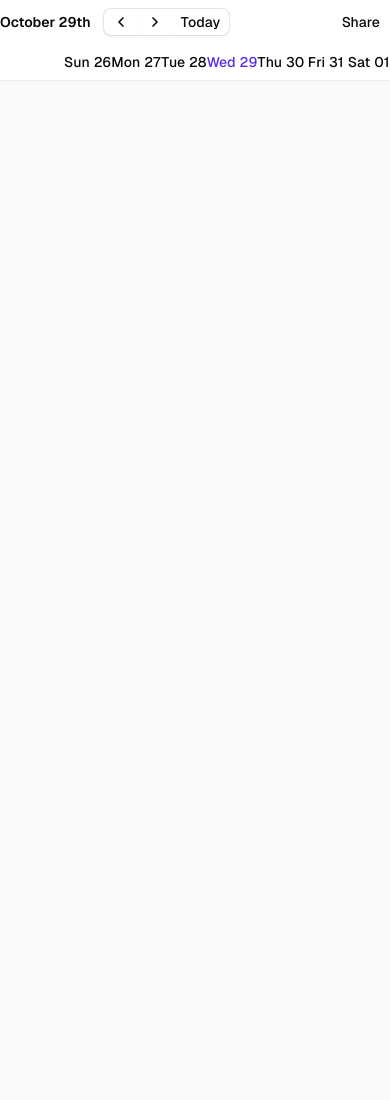
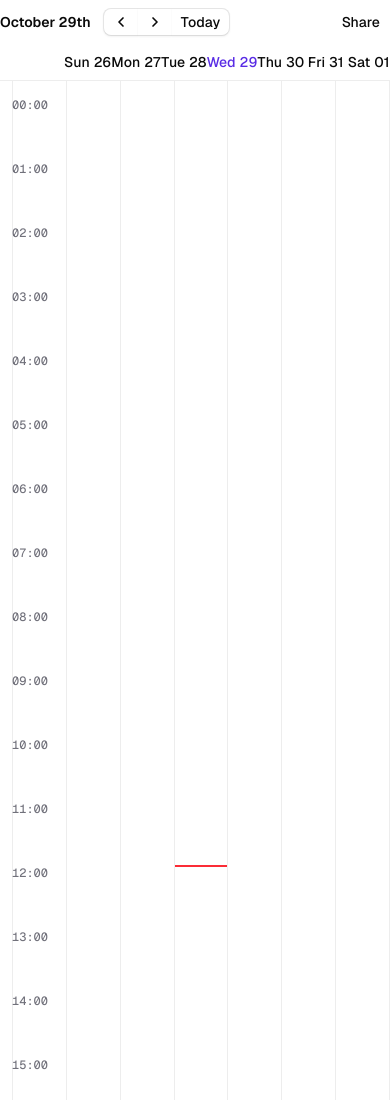
Before and after one commit to oussama-debug/portfoliokit, a Next.js app in the folder apps/web/: page /scheduled in a window 390 px wide. Shown: the top 1100 px of the page. Before the commit the page ends 844 px from the top, so only its background shows below. Built offline with nearby package versions, Linux system fonts and the light colour scheme.

Commit message:
calendar week view

```diff
--- a/apps/web/components/calendar/week/week-days.tsx
+++ b/apps/web/components/calendar/week/week-days.tsx
@@ -6,9 +6,9 @@ import { getWeekDays } from "../../../lib/calendar";
 
 export function WeekDays({ selectedDate }: { selectedDate: Dayjs }) {
   return (
-    <div className="grid py-2 border-b border-gray-faint grid-cols-[auto_1fr_1fr_1fr_1fr_1fr_1fr_1fr] place-items-center">
+    <div className="grid border-b py-2 border-gray-faint grid-cols-[auto_1fr_1fr_1fr_1fr_1fr_1fr_1fr] place-items-center">
       <div className="w-16 border-r border-gray-300">
-        {/** ici je mets les différents calendriers, timezones, etc */}
+        <div className="w-16 border-r border-gray-faint"></div>
       </div>
       {getWeekDays(selectedDate).map(({ currentDate, today }, index) => (
         <div
--- /dev/null
+++ b/apps/web/components/calendar/week/week-hours.tsx
@@ -0,0 +1,17 @@
+"use client";
+
+import { getHours } from "../../../lib/calendar";
+
+export function WeekHours() {
+  return (
+    <div className="lg:w-16 border-r py-4 pl-3 border-gray-faint">
+      {getHours.map((hour, index) => (
+        <div key={index} className="relative w-full h-16">
+          <div className="absolute font-mono font-medium text-xs text-zinc-500">
+            {hour.format("HH:mm")}
+          </div>
+        </div>
+      ))}
+    </div>
+  );
+}
--- /dev/null
+++ b/apps/web/components/calendar/week/week-render.tsx
@@ -0,0 +1,47 @@
+"use client";
+
+import { useEffect, useState } from "react";
+import { dayjs, getHours, getWeekDays } from "../../../lib/calendar";
+import { useCalendarStore } from "../../../lib/stores/calendar";
+import { cn } from "@repo/ui/lib/utils";
+
+export function WeekRender() {
+  const { selectedDate } = useCalendarStore();
+  const [currentTime, setCurrentTime] = useState(dayjs());
+
+  useEffect(() => {
+    const interval = setInterval(() => {
+      setCurrentTime(dayjs());
+    }, 60000);
+    return () => clearInterval(interval);
+  }, []);
+
+  return (
+    <>
+      {getWeekDays(selectedDate).map(({ isCurrentDay, today }, index) => {
+        const dayDate = selectedDate.startOf("week").add(index, "day");
+
+        return (
+          <div key={index} className="relative border-r border-gray-faint">
+            {getHours.map((hour, i) => (
+              <div
+                key={i}
+                className="relative flex h-16 cursor-pointer flex-col items-center gap-y-2 hover:bg-primary/5"
+                onClick={() => {}}
+              ></div>
+            ))}
+
+            {isCurrentDay(dayDate) && today && (
+              <div
+                className={cn("absolute h-0.5 w-full bg-red-500")}
+                style={{
+                  top: `${(selectedDate.hour() / 24) * 100}%`,
+                }}
+              />
+            )}
+          </div>
+        );
+      })}
+    </>
+  );
+}
--- a/apps/web/components/calendar/week/week-view.tsx
+++ b/apps/web/components/calendar/week/week-view.tsx
@@ -1,24 +1,23 @@
 "use client";
 
-import dayjs from "dayjs";
-import { useEffect, useState } from "react";
 import { WeekDays } from "./week-days";
 import { useCalendarStore } from "../../../lib/stores/calendar";
+import { ScrollArea } from "@repo/ui/components/scroll-area";
+import { WeekHours } from "./week-hours";
+import { WeekRender } from "./week-render";
 
 export function WeekView() {
   const { selectedDate } = useCalendarStore();
-  const [currentTime, setCurrentTime] = useState(dayjs());
-
-  useEffect(() => {
-    const interval = setInterval(() => {
-      setCurrentTime(dayjs());
-    }, 60000);
-    return () => clearInterval(interval);
-  }, []);
 
   return (
-    <section className="w-full">
+    <section className="w-full min-h-[calc(100vh-45px)]">
       <WeekDays selectedDate={selectedDate} />
+      <ScrollArea className={"w-full lg:h-[calc(100vh-81px)]"}>
+        <div className="grid grid-cols-[auto_1fr_1fr_1fr_1fr_1fr_1fr_1fr]">
+          <WeekHours />
+          <WeekRender />
+        </div>
+      </ScrollArea>
     </section>
   );
 }
```
